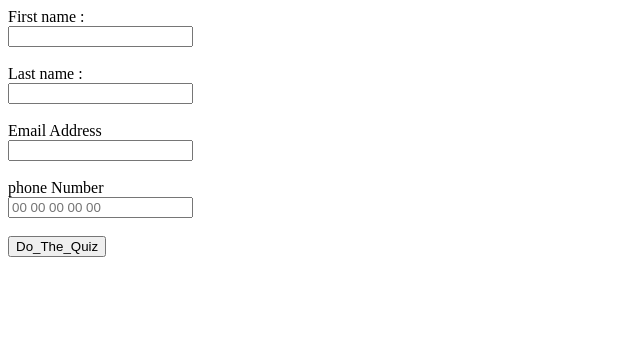
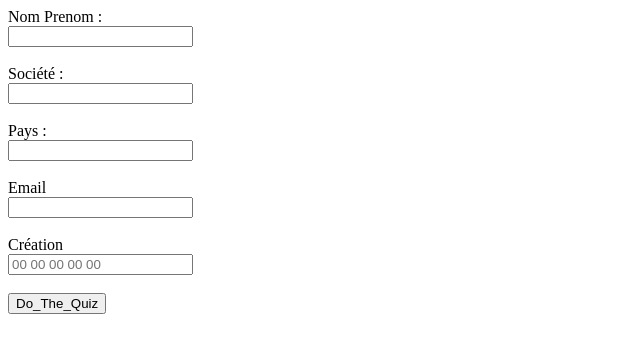
Before and after one commit to falilou14/ProjetMDL_Frontend, a website: page public/Client.html in a window 1280 px wide. Shown: the whole page, without its empty margins (0-640 px from the left). Drawn offline with Linux system fonts and the light colour scheme.

Commit message:
"modif des pages"

```diff
--- a/public/Client.html
+++ b/public/Client.html
@@ -2,13 +2,19 @@
 <html>
 <div class="formulaire"> <!--Début des champs à remplir pour le formulaire -->
     <form>
-      <label for ="firstName">First name :</label><br>
+      <label for ="first_Last_Name"> Nom Prenom  :</label><br>
       <input type="text" id ="firstName" required ><br><br>
-      <label for ="lastName">Last name :</label><br>
-      <input type="text" id ="lasttName" required ><br><br>
-      <label for ="emailAddress">Email Address</label><br>
+
+      <label for ="Société"> Société :</label><br>
+      <input type="text" id ="Société" required ><br><br>
+
+      <label for ="Pays"> Pays :</label><br>
+      <input type="text" id ="Pays" required ><br><br>
+
+      <label for ="emailAddress">Email</label><br>
       <input id ="emailAddress" type="email" required><br><br>
-      <label for="phoneNumber">phone Number</label><br>
+
+      <label for="Date_Hour">Création</label><br>
       <input id="phoneNumber" type="tel" placeholder="00 00 00 00 00 "
         pattern="[0,7,6]{2} [0-9]{2} [0-9]{2} [0-9]{2} [0-9]{2}"
          required ><br><br>
```
Also changed, not shown: public/ListeClient.html (+1 -1 lines).
